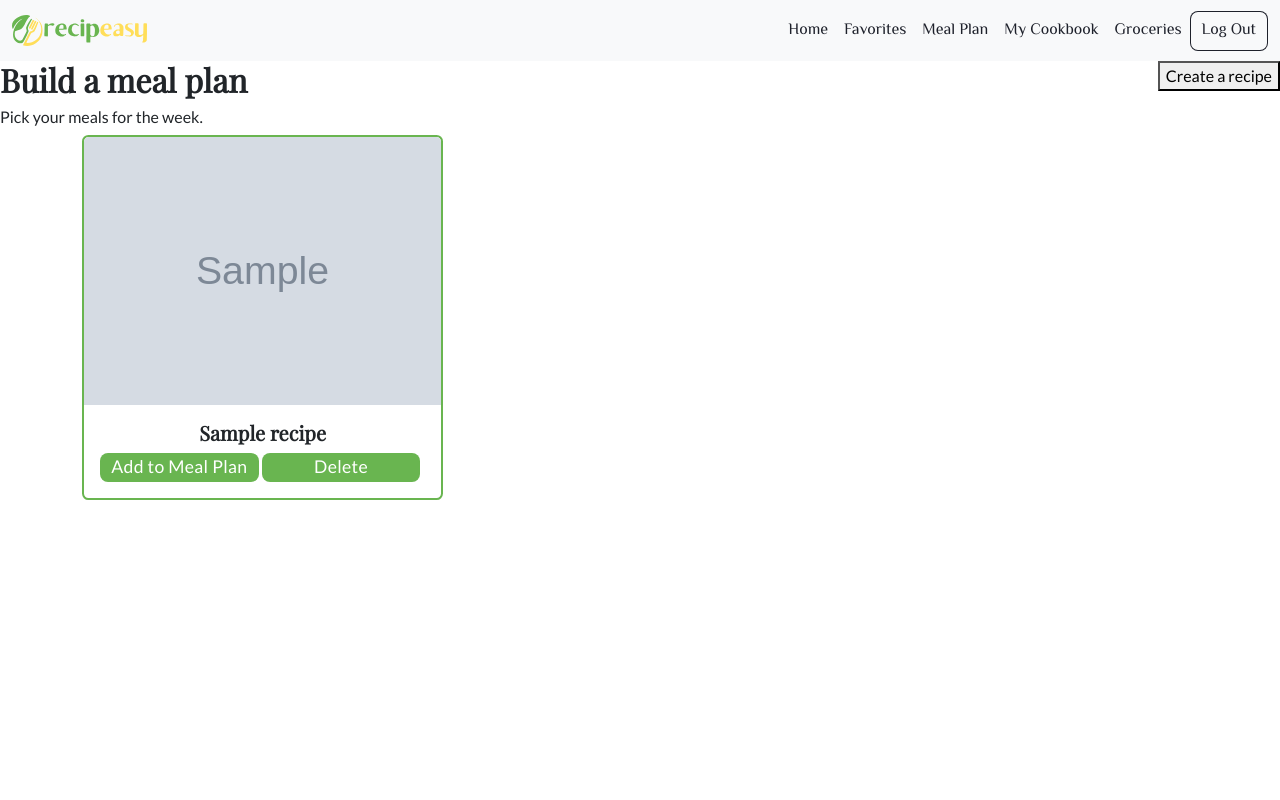
After one commit to MayraM5/Recipeasy-Meal-Plan-App, a Flask app: page /my-cookbook in a window 1280 px wide. The commit adds this page. Run offline with Flask 2, Linux system fonts and the light colour scheme; the visitor is signed in with stand-in values (Sample User, id 1); tables that the repository leaves empty hold one stand-in row (values such as "Sample post"); grey boxes marked "Sample" are stand-in pictures; some libraries are stand-ins or nearby versions.

Commit message:
Added styling recipe card - cookbook

```diff
--- a/helpers.py
+++ b/helpers.py
@@ -9,6 +9,7 @@ def get_database_recipe(user_id, recipe_id):
     """Retrieve recipe data from database."""
 
     recipe_data = crud.get_recipe_data(user_id, recipe_id)
+    print(recipe_data)
 
     for recipe in recipe_data:
         id = recipe.recipe_id
--- a/server.py
+++ b/server.py
@@ -439,11 +439,22 @@ def remove_recipe():
     logged_in_user_id = session.get("user_id")
     recipe_id = request.json.get("recipe_id")
 
+    #Remove recipe from CookBook
     recipe_to_delete = crud.get_recipe_by_user_and_recipeid(logged_in_user_id, str(recipe_id))
     ingredients_to_delete = crud.get_recipe_ingredients(recipe_id)
-
     for item in ingredients_to_delete:
         db.session.delete(item)
+
+    #Check if recipe is in Meal Plan, if so process to delete recipe from Meal Plan
+    try:
+        mp_to_delete = crud.get_meal_plan_by_user_and_recipe(logged_in_user_id, recipe_id)
+        grocery_items_to_delete = crud.get_grocery_item_by_user_and_recipe(logged_in_user_id, recipe_id)
+        for item in grocery_items_to_delete:
+            db.session.delete(item)
+        db.session.delete(mp_to_delete)
+
+    except:
+        pass
 
     db.session.delete(recipe_to_delete)
     db.session.commit()
--- a/static/css/style.css
+++ b/static/css/style.css
@@ -1,3 +1,25 @@
+@import url('https://fonts.googleapis.com/css2?family=El+Messiri:wght@500;600&family=Lato&family=Libre+Baskerville&family=Playfair+Display&family=Raleway&display=swap');
+
+body {
+  font-family: 'Lato', sans-serif;
+  font-weight: 500px;
+}
+
+h1, h2, h3 {
+  font-family: 'Playfair Display', serif;
+  font-size: 2rem;
+  font-weight: 700;
+}
+
+h4, h5 {
+  font-family: 'Playfair Display', serif;
+  font-weight: 700;
+}
+
+h6 {
+  font-family: 'Lato', sans-serif;
+}
+
 /* nav-bar */
 .navbar a{
   font-family: 'El Messiri', sans-serif;
@@ -17,7 +39,7 @@
     align-items: center;
     -moz-box-pack: center;
     justify-content: center;
-    border-radius: 12px;
+    border-radius: 0.5rem;
     border-style: none;
     font-size: 16px;
     line-height: 24px;
@@ -29,106 +51,88 @@
     cursor: pointer;
   }
 
-/* .recipe_search_box {
-  position: absolute;
-  top: 50%;
-  left: 50%;
-  transform: translate(-50%, -50%);
+/* Recipe Card */
+.card-title {
+  font-family: 'Playfair Display', serif;
+  text-align-last: center;
+  font-weight: 600;
+}
+
+.card {
+  background-color: #ffffff;
+  border-radius: 0.4rem;
+  cursor: pointer;
+  transition: 0.2s;
+  border-style: solid;
+  border-color: #69B550;
+  border-width: 2.2px;
+}
+
+.card:hover {
+  transform: translateY(-0.5%);
+  box-shadow: 0 4rem 8rem rgba(0, 0, 0, 0.5);
+}
+
+/* .card-img-top {
+  width: 356;
+  height: 184;
 } */
 
+/* Buttons */
+.buttons {
+  width: 200px;
+  margin: auto;
+  display: inline;
+}
+
+.add_to_meal_plan {
+  letter-spacing: 0.33px;
+  padding: 0.1rem;
+  font-size: 1.1rem;
+  text-align: center;
+  color: #FFFFFF;
+  background-color: #69B550;
+  border: medium none;
+  border-radius: 0.5rem;
+  transition: 0.2s;
+  display: inline-block;
+  width: calc(50% - 4px);
+  margin: 0 auto;
+}
+
+.delete_recipe {
+  letter-spacing: 0.33px;
+  padding: 0.1rem;
+  font-size: 1.1rem;
+  text-align: center;
+  color: #FFFFFF;
+  background-color: #69B550;
+  border: medium none;
+  border-radius: 0.5rem;
+  transition: 0.2s;
+  display: inline-block;
+  width: calc(50% - 4px);
+  margin: 0 auto;
+}
+
+.add_to_meal_plan:hover, .delete_recipe:hover,
+.add_to_meal_plan:active, .delete_recipe:active {
+  background-color: #FFDE59;
+}
+
+.cookbook-head {
+  overflow: auto;
+}
+
+.cookbook-text {
+  float: left;
+}
+
+.create-recipe-btn {
+  float: right;
+}
 
 /* text decorator grocery items */
 input[type="checkbox"]:checked + label {
   text-decoration: line-through;
 }
-
-
-/* recipe container */
-/* .recipe-card {
-  border-radius: 1rem;
-  -webkit-border-radius: 1rem;
-  -moz-border-radius: 1rem;
-  -ms-border-radius: 1rem;
-  -o-border-radius: 1rem;
-  overflow: hidden;
-  box-shadow: 0 4px 21px -12px rgba(0, 0, 0, 0.79);
-  margin: 2rem 0;
-} */
-
-/* .recipe-card {
-  width: 300px;
-  height: 400px;
-  padding: 20px;
-  margin: 1rem 0;
-} */
-
-.recipe-card {
-  display: flex;
-  flex-direction: column;
-  align-items: center;
-  width: 80%;
-  max-width: 800px;
-  margin: 1rem auto;
-  padding: 1rem;
-  border: 1px solid #ccc;
-  border-radius: 4px;
-}
-
-/* Style the recipe image */
-.recipe-card .recipe-image img {
-  width: 100%;
-  display: block;
-}
-
- /* Style the recipe name */
- .recipe-card .recipe-name {
-  width: 100%;
-  height: 20%;
-  display: flex;
-  align-items: center;
-  justify-content: center;
-  background-color: #FFE8D9;
-  font-size: 1.2em;
-  font-weight: bold;
-  text-transform: uppercase;
-  letter-spacing: 3px;
-  color: #E74C3C;
-}
-
-/* Style the delete and add buttons */
-.recipe-card button {
-  width: 50%;
-  height: 30%;
-  background-color: #E74C3C;
-  border: none;
-  border-radius: 5px;
-  font-size: 0.8em;
-  font-weight: bold;
-  color: white;
-  cursor: pointer;
-}
-
-
-.recipe-card button:hover {
-  background-color: #CB4335;
-}
-
-/* Add some style to the recipe card container */
-#recipe-container {
-  display: flex;
-  flex-wrap: wrap;
-  justify-content: space-around;
-}
-
-/* Use media queries to adjust the number of columns based on the screen width */
-@media (max-width: 1023px) {
-  .recipe-card {
-    width: 45%;
-  }
-}
-
-@media (min-width: 1024px) {
-  .recipe-card {
-    width: 30%;
-  }
-}
--- /dev/null
+++ b/templates/users_recipes.html
@@ -0,0 +1,45 @@
+{% extends "base.html" %}
+
+<body>
+{% block body %}
+<div class="cookbook-head">
+  <div class="create-recipe-btn">
+    <form action="/create_recipe" method="POST">
+      <button class="right" type="submit">Create a recipe</button>
+    </form>
+  </div>
+  <div class="cookbook-text">
+    <h3>Build a meal plan</h3>
+    <h6>Pick your meals for the week.</h6>
+  </div>
+</div>
+
+
+  {% if recipes %}
+  <div class="container">
+    <div class="row g-3">
+    {% for recipe in recipes %}
+      {% set id = recipe.recipe_id %}
+      <div class="col-12 col-md-6 col-lg-4">
+        <div class="card" id="div_{{ id }}">
+        {% if recipe.image %}
+          <a href="/recipe-details-{{ id }}"><img src="{{ recipe.image }}" alt="recipe image" class="card-img-top" class="recipe_image"></a>
+        {% else %}
+          <a href="/recipe-details-{{ id }}"><img src="/static/images/no_recipe_picture.jpg" alt="recipe image" class="card-img-top" class="recipe_image"></a>
+        {% endif %}
+          <div class="card-body">
+            <h5 class="card-title" class="recipe_name">{{ recipe.title }}</h5>
+            <div class="buttons">
+              <button class="add_to_meal_plan" id="{{ id }}">Add to Meal Plan</button>
+              <button class="delete_recipe" id="{{ id }}">Delete</button>
+            </div>
+          </div>
+        </div>
+      </div>
+    {% endfor %}
+  {% endif %}
+
+<script src="../static/js/cookbook.js "> </script>
+
+{% endblock %}
+</body>
```
Also changed, not shown: static/images/recipeasy logo-cropped.svg (added).
